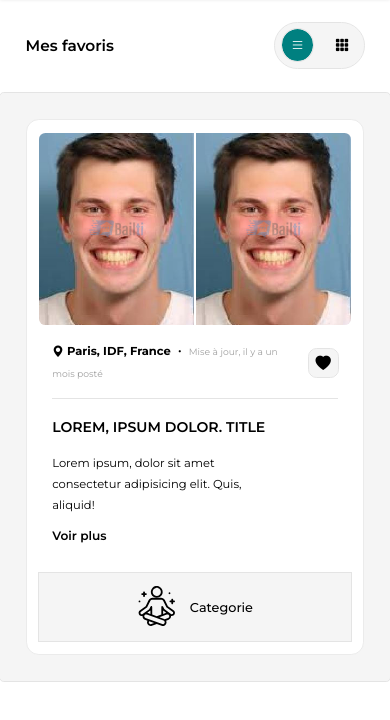
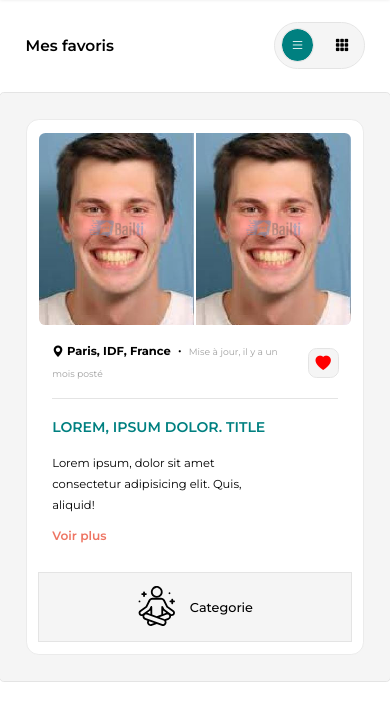
Before and after one commit to Tojo-rasii/favoris, a plain HTML site: page index.html in a window 390 px wide. Shown: the part 68-788 px from the top of the page. Drawn offline with nearby package versions, Linux system fonts and the light colour scheme; a web font is replaced by a local one.

Commit message:
Adaptation du responsive mobile

```diff
--- a/Style/main.css
+++ b/Style/main.css
@@ -125,7 +125,7 @@ main {
     cursor: pointer;
     font-size: 1.2em;
     background: #f5f5f5;
-   outline: 1px solid #e4e4e4;
+    outline: 1px solid #e4e4e4;
 
     border-radius: 0.5em;
     padding: 0.3em 0.45em;
@@ -165,6 +165,9 @@ main {
     gap: 0;
 }
 
+.i-red {
+    color: red;
+}
 
 
 
@@ -257,6 +260,7 @@ main {
     font-size: 1.1em;
     font-weight: 600;
     text-transform: uppercase;
+    color: teal;
 }
 
 .desc {
@@ -271,5 +275,6 @@ main {
     cursor: pointer;
     background: none;
     font-weight: 600;
+    color: #EE7563;
     /* color: rgb(223, 83, 83); */
 }
--- a/index.html
+++ b/index.html
@@ -161,7 +161,7 @@
                                         </p>
                                     </div>
                                     <div>
-                                        <i class="bi bi-heart-fill i-heart"></i>
+                                        <i class="bi bi-heart-fill i-heart i-red"></i>
                                     </div>
                                 </legend>
 
```
